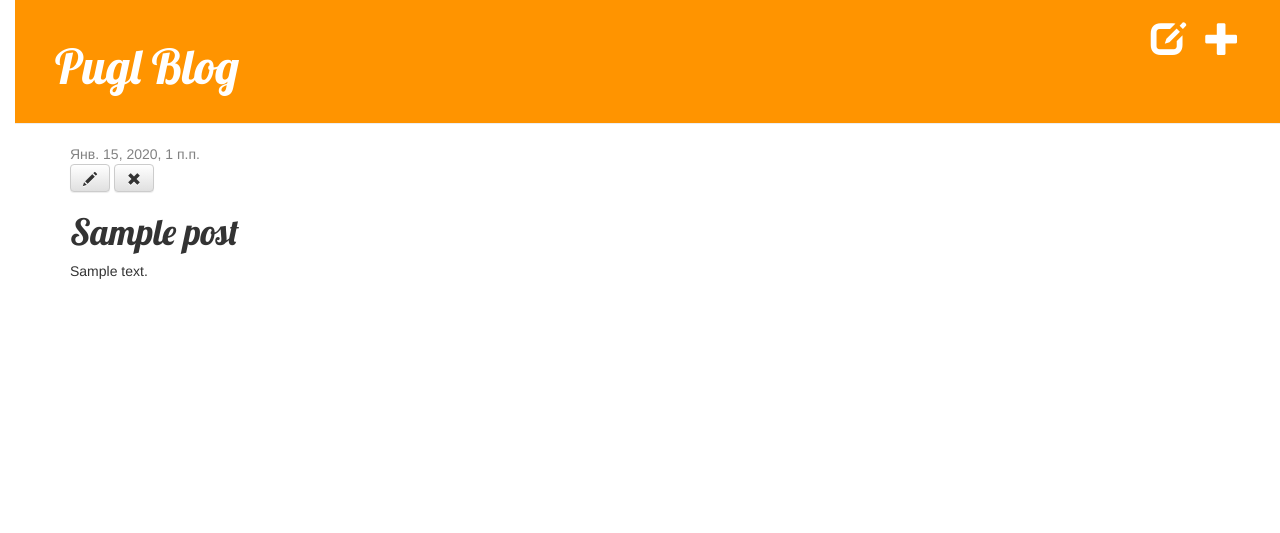
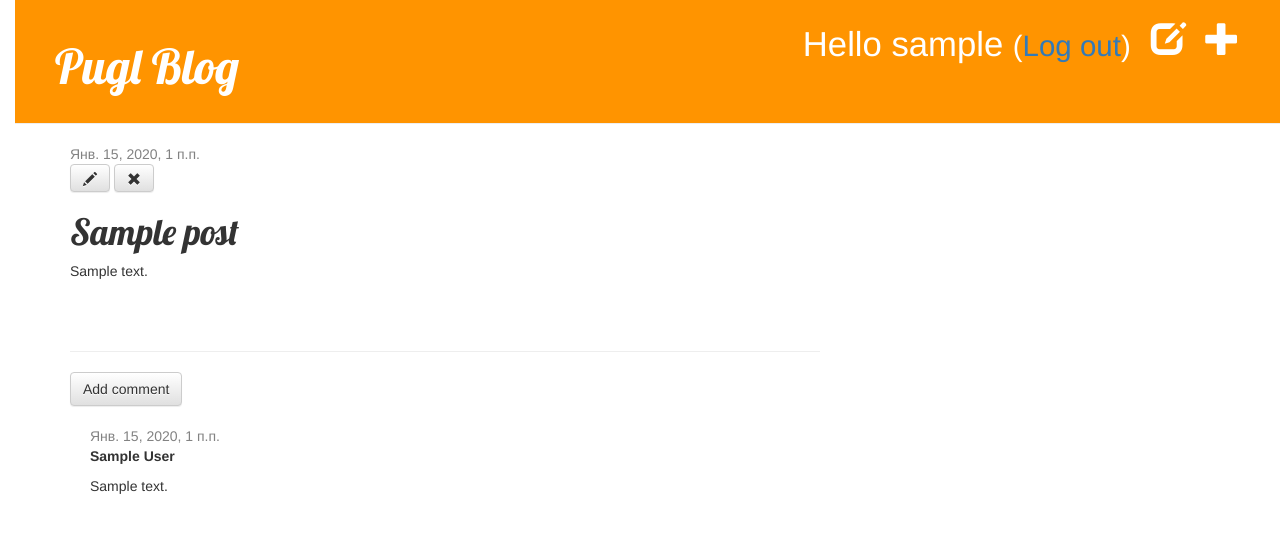
Before and after one commit to Pugletka/diploma, a Django app: page /post/1/ in a window 1280 px wide. Shown: the top 533 px of the page. Run offline with Django 3.2, Linux system fonts and the light colour scheme; a user stored in the database is signed in; tables that the repository leaves empty hold one stand-in row (values such as "Sample post"); some libraries are stand-ins or nearby versions.

Commit message:
comment feature is finished

```diff
--- a/blog/admin.py
+++ b/blog/admin.py
@@ -1,6 +1,7 @@
 from django.contrib import admin
-from .models import Post
+from .models import Post, Comment
 
 admin.site.register(Post)
+admin.site.register(Comment)
 
 # Register your models here.
--- a/blog/models.py
+++ b/blog/models.py
@@ -15,5 +15,22 @@ class Post(models.Model):
         self.published_date = timezone.now()
         self.save()
 
+    def approved_comments(self):
+        return self.comments.filter(approved_comment=True)
+
     def __str__(self):
         return self.title
+
+class Comment(models.Model):
+    post = models.ForeignKey('blog.Post', on_delete=models.CASCADE, related_name='comments')
+    author = models.CharField(max_length=200)
+    text = models.TextField()
+    created_date = models.DateTimeField(default=timezone.now)
+    approved_comment = models.BooleanField(default=False)
+
+    def approve(self):
+        self.approved_comment = True
+        self.save()
+
+    def __str__(self):
+        return self.text
--- a/blog/static/css/blog.css
+++ b/blog/static/css/blog.css
@@ -57,3 +57,7 @@ h1, h2, h3, h4 {
 .post h1 a, .post h1 a:visited {
     color: #000000;
 }
+
+.comment {
+    margin: 20px 0px 20px 20px;
+}
--- a/blog/templates/blog/base.html
+++ b/blog/templates/blog/base.html
@@ -12,10 +12,12 @@
             {% if user.is_authenticated %}
                 <a href="{% url 'post_new' %}" class="top-menu"><span class="glyphicon glyphicon-plus"></span></a>
                 <a href="{% url 'post_draft_list' %}" class="top-menu"><span class="glyphicon glyphicon-edit"></span></a>
+                <p class="top-menu">Hello {{ user.username }} <small>(<a href="{% url 'logout' %}">Log out</a>)</small></p>
+            {% else %}
+            <a href="{% url 'login' %}" class="top-menu"><span class="glyphicon glyphicon-lock"></span></a>
             {% endif %}
             <h1><a href="/">Pugl Blog</a></h1>
         </div>
-
         <div class="content container">
             <div class="row">
                 <div class="col-md-8">
--- a/blog/templates/blog/post_detail.html
+++ b/blog/templates/blog/post_detail.html
@@ -18,4 +18,25 @@
         <h1>{{ post.title }}</h1>
         <p>{{ post.text|linebreaksbr }}</p>
     </div>
+
+<hr>
+<a class="btn btn-default" href="{% url 'add_comment_to_post' pk=post.pk %}">Add comment</a>
+{% for comment in post.comments.all %}
+    {% if user.is_authenticated or comment.approved_comment %}
+    <div class="comment">
+        <div class="date">
+            {{ comment.created_date }}
+            {% if not comment.approved_comment %}
+                <a class="btn btn-default" href="{% url 'comment_remove' pk=comment.pk %}"><span class="glyphicon glyphicon-remove"></span></a>
+                <a class="btn btn-default" href="{% url 'comment_approve' pk=comment.pk %}"><span class="glyphicon glyphicon-ok"></span></a>
+            {% endif %}
+        </div>
+        <strong>{{ comment.author }}</strong>
+        <p>{{ comment.text|linebreaks }}</p>
+    </div>
+    {% endif %}
+{% empty %}
+    <p>No comments here yet :(</p>
+{% endfor %}
+
 {% endblock %}
--- a/blog/templates/blog/post_list.html
+++ b/blog/templates/blog/post_list.html
@@ -8,6 +8,7 @@
             </div>
             <h1><a href="{% url 'post_detail' pk=post.pk %}">{{ post.title }}</a></h1>
             <p>{{ post.text|linebreaksbr }}</p>
+            <a href="{% url 'post_detail' pk=post.pk %}">Comments: {{ post.approved_comments.count }}</a>
         </div>
     {% endfor %}
 {% endblock %}
--- a/blog/urls.py
+++ b/blog/urls.py
@@ -20,6 +20,9 @@ urlpatterns = [
     path('drafts/', views.post_draft_list, name='post_draft_list'),
     path('post/<pk>/publish/', views.post_publish, name='post_publish'),
     path('post/<pk>/remove/', views.post_remove, name='post_remove'),
+    path('post/<int:pk>/comment/', views.add_comment_to_post, name='add_comment_to_post'),
+    path('comment/<int:pk>/approve/', views.comment_approve, name='comment_approve'),
+    path('comment/<int:pk>/remove/', views.comment_remove, name='comment_remove'),
 ]
 
 '''Фрагмент post/<int:pk>/ определяет шаблон URL-адреса. Сейчас мы его поясним:
--- a/blog/views.py
+++ b/blog/views.py
@@ -1,7 +1,7 @@
 from django.shortcuts import render
 from django.utils import timezone
-from .models import Post
-from .forms import PostForm
+from .models import Post, Comment
+from .forms import PostForm, CommentForm
 from django.shortcuts import render, get_object_or_404
 from django.shortcuts import redirect
 #переход к странице post_detail после добавления новой записи
@@ -75,6 +75,30 @@ def post_remove(request, pk):
     post.delete()
     return redirect('post_list')
 
+def add_comment_to_post(request, pk):
+    post = get_object_or_404(Post, pk=pk)
+    if request.method == "POST":
+        form = CommentForm(request.POST)
+        if form.is_valid():
+            comment = form.save(commit=False)
+            comment.post = post
+            comment.save()
+            return redirect('post_detail', pk=post.pk)
+    else:
+        form = CommentForm()
+    return render(request, 'blog/add_comment_to_post.html', {'form': form})
+
+@login_required
+def comment_approve(request, pk):
+    comment = get_object_or_404(Comment, pk=pk)
+    comment.approve()
+    return redirect('post_detail', pk=comment.post.pk)
+
+@login_required
+def comment_remove(request, pk):
+    comment = get_object_or_404(Comment, pk=pk)
+    comment.delete()
+    return redirect('post_detail', pk=comment.post.pk)
 
 '''The line posts = Post.objects.filter(published_date__isnull=True).order_by('created_date')
 makes sure that we take only unpublished posts (published_date__isnull=True) and order them by
--- a/mysite/settings.py
+++ b/mysite/settings.py
@@ -27,6 +27,7 @@ DEBUG = True
 
 ALLOWED_HOSTS = ['127.0.0.1', '.pythonanywhere.com']
 
+LOGIN_REDIRECT_URL = '/'
 
 # Application definition
 
--- a/mysite/urls.py
+++ b/mysite/urls.py
@@ -16,7 +16,11 @@ Including another URLconf
 from django.contrib import admin
 from django.urls import path, include
 
+from django.contrib.auth import views
+
 urlpatterns = [
     path('admin/', admin.site.urls),
+    path('accounts/login/', views.LoginView.as_view(), name='login'),
+    path('accounts/logout/', views.LogoutView.as_view(next_page='/'), name='logout'),
     path('', include('blog.urls')),
 ]
```
Also changed, not shown: blog/forms.py (+7 -1 lines), blog/templates/blog/add_comment_to_post.html (added, +9 -0 lines), blog/templates/registration/login.html (added, +24 -0 lines), blog/migrations/0002_comment.py (added).
